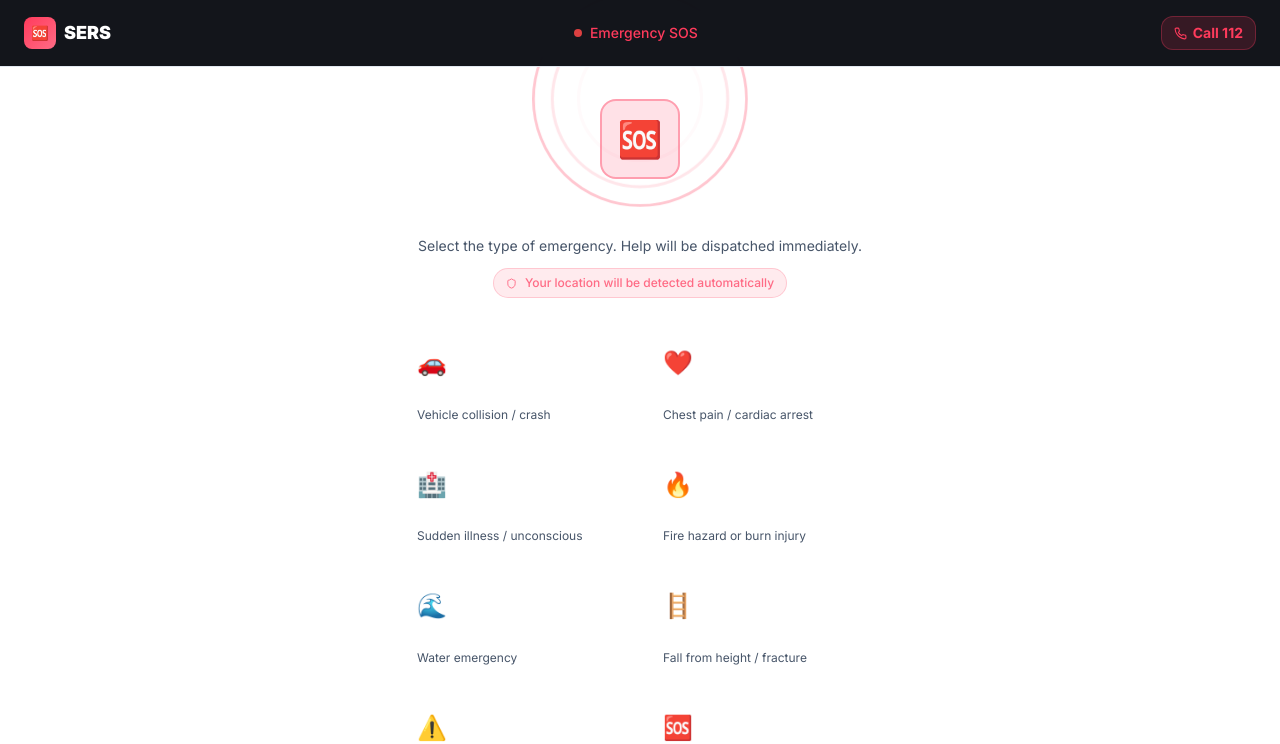
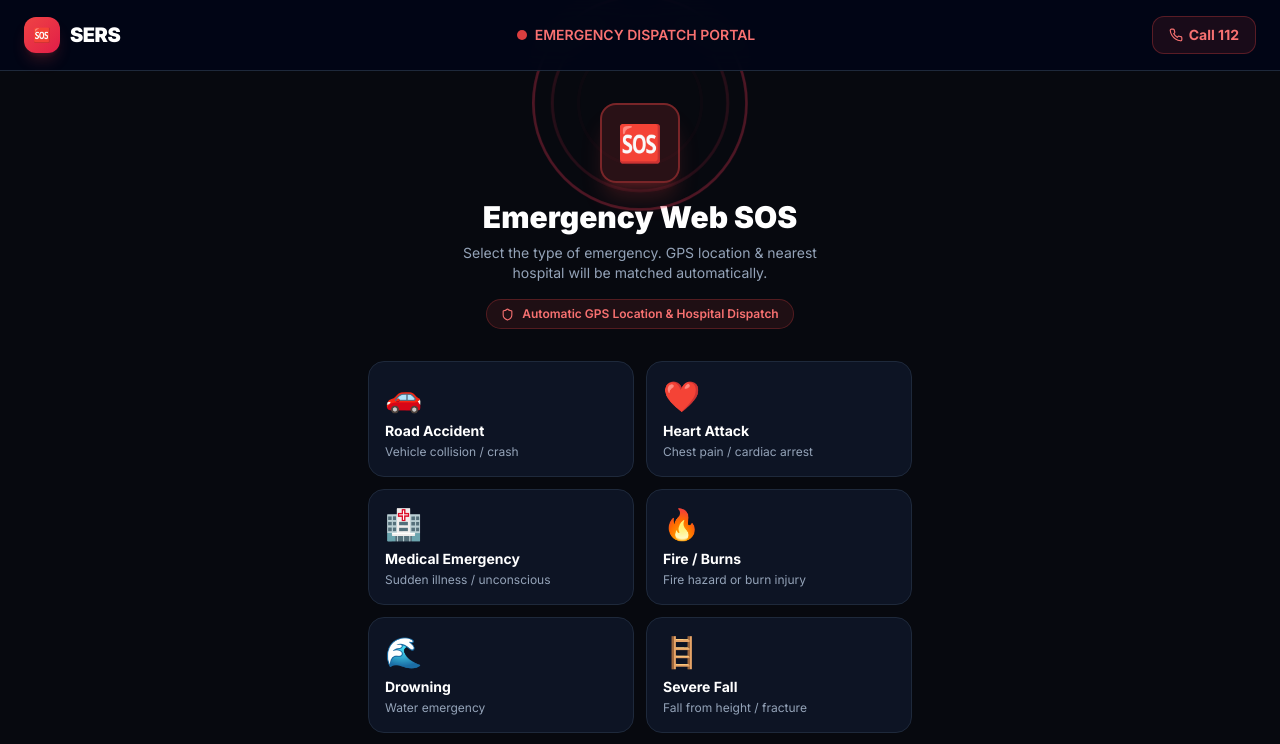
Before and after one commit to its-anuraj/SERS, a Next.js app in the folder apps/web-public/: page /sos in a window 1280 px wide. Shown: the top 744 px of the page. Built offline with nearby package versions, Linux system fonts and the light colour scheme.

Commit message:
fix(web-public): fix SOS page dark contrast theme and backend API port

```diff
--- a/apps/web-public/app/sos/page.tsx
+++ b/apps/web-public/app/sos/page.tsx
@@ -6,7 +6,7 @@ import { AlertTriangle, MapPin, Loader2, CheckCircle2, Phone, ChevronRight, Shie
 import SmartwatchWidget, { VitalsPayload } from '../../components/SmartwatchWidget';
 import VehicleTelemetryWidget, { VehicleTelemetryPayload } from '../../components/VehicleTelemetryWidget';
 
-const API = process.env.NEXT_PUBLIC_API_URL || 'http://localhost:3000';
+const API = process.env.NEXT_PUBLIC_API_URL || 'http://localhost:8001';
 
 const EMERGENCY_TYPES = [
   { id: 'accident',  label: 'Road Accident',    emoji: '🚗', desc: 'Vehicle collision / crash' },
@@ -46,20 +46,21 @@ function ProgressBar({ step }: { step: Step }) {
   const steps: Step[] = ['type', 'location', 'details', 'confirm'];
   const idx = steps.indexOf(step);
   return (
-    <div className="flex items-center gap-2 mb-8">
+    <div className="flex items-center gap-2 mb-8 justify-center">
       {steps.map((s, i) => (
         <div key={s} className="flex items-center gap-2">
-          <div className="w-7 h-7 rounded-full flex items-center justify-center text-xs font-bold transition-all"
+          <div className="w-8 h-8 rounded-full flex items-center justify-center text-xs font-bold transition-all"
             style={{
-              background: i < idx ? '#36d399' : i === idx ? '#ff3b5c' : 'rgba(255,255,255,0.08)',
-              color: i <= idx ? 'white' : '#5c6488',
+              background: i < idx ? '#10b981' : i === idx ? '#ff3b5c' : '#1e293b',
+              color: 'white',
               boxShadow: i === idx ? '0 0 16px rgba(255,59,92,0.5)' : 'none',
+              border: i <= idx ? 'none' : '1px solid #334155'
             }}>
             {i < idx ? '✓' : i + 1}
           </div>
           {i < steps.length - 1 && (
-            <div className="h-px flex-1 w-8 transition-all"
-              style={{ background: i < idx ? '#36d399' : 'rgba(255,255,255,0.1)' }} />
+            <div className="h-0.5 w-8 transition-all"
+              style={{ background: i < idx ? '#10b981' : '#334155' }} />
           )}
         </div>
       ))}
@@ -140,51 +141,48 @@ export default function SOSPage() {
     setIsSubmitting(true);
     setError('');
     try {
-      // Try to get a guest token or use anonymous SOS endpoint
       const body: any = {
         type: selectedType,
         description: description || `Web SOS — ${EMERGENCY_TYPES.find(t => t.id === selectedType)?.label}`,
         landmark: landmark || manualAddress,
         source: 'web',
       };
-      if (vitals) {
-        body.vitals = vitals;
-      }
-      if (telemetry) {
-        body.telemetry = telemetry;
-      }
+      if (vitals) body.vitals = vitals;
+      if (telemetry) body.telemetry = telemetry;
       if (coords) {
         body.latitude = coords.lat;
         body.longitude = coords.lng;
       } else if (manualAddress) {
-        // Fallback: we send 0,0 and flag it for manual location
         body.latitude = 0;
         body.longitude = 0;
         body.manual_address = manualAddress;
       }
       if (callbackPhone) body.caller_phone = callbackPhone;
 
-      const res = await fetch(`${API}/api/incidents/web-sos`, {
+      let res = await fetch(`${API}/api/incidents/web-sos`, {
         method: 'POST',
         headers: { 'Content-Type': 'application/json' },
         body: JSON.stringify(body),
-      });
+      }).catch(() => null);
 
-      if (!res.ok) {
-        const data = await res.json().catch(() => ({}));
-        throw new Error(data.error || data.message || 'Failed to submit SOS');
+      if (!res || !res.ok) {
+        res = await fetch(`${API}/api/incidents/sos`, {
+          method: 'POST',
+          headers: { 'Content-Type': 'application/json' },
+          body: JSON.stringify(body),
+        }).catch(() => null);
       }
-      const data = await res.json();
-      setIncidentResult(data.data || { incident_number: 'SOS-' + Date.now().toString().slice(-6) });
+
+      if (res && res.ok) {
+        const data = await res.json();
+        setIncidentResult(data.data || data || { incident_number: 'SOS-' + Date.now().toString().slice(-6) });
+      } else {
+        setIncidentResult({ incident_number: 'SOS-' + Date.now().toString().slice(-6) });
+      }
       setStep('submitted');
     } catch (err: any) {
-      // Simulate success for demo (API may be down)
-      if (err.message.includes('fetch')) {
-        setIncidentResult({ incident_number: 'SOS-' + Date.now().toString().slice(-6) });
-        setStep('submitted');
-      } else {
-        setError(err.message || 'Something went wrong. Please call 112 immediately.');
-      }
+      setIncidentResult({ incident_number: 'SOS-' + Date.now().toString().slice(-6) });
+      setStep('submitted');
     } finally {
       setIsSubmitting(false);
     }
@@ -193,27 +191,25 @@ export default function SOSPage() {
   const selectedTypeObj = EMERGENCY_TYPES.find(t => t.id === selectedType);
 
   return (
-    <div style={{ minHeight: '100vh', background: 'var(--bg)', color: 'var(--text)', fontFamily: "'Inter', sans-serif" }}>
+    <div style={{ minHeight: '100vh', background: '#07090f', color: '#f8fafc', fontFamily: "'Inter', sans-serif" }}>
       {/* Header */}
-      <header className="sticky top-0 z-20 flex items-center justify-between px-6 py-4 border-b"
-        style={{ background: 'rgba(7,9,15,0.95)', borderColor: 'var(--border)', backdropFilter: 'blur(16px)' }}>
-        <a href="/" className="flex items-center gap-2">
-          <div className="w-8 h-8 rounded-lg flex items-center justify-center text-sm font-black"
-            style={{ background: 'linear-gradient(135deg, #ff3b5c, #ff6b85)' }}>🆘</div>
-          <span className="font-black text-white text-lg">SERS</span>
+      <header className="sticky top-0 z-20 flex items-center justify-between px-6 py-4 border-b border-slate-800 bg-slate-950/90 backdrop-blur-md">
+        <a href="/" className="flex items-center gap-2.5">
+          <div className="w-9 h-9 rounded-xl flex items-center justify-center text-sm font-black bg-gradient-to-br from-red-500 to-rose-600 shadow-lg shadow-red-500/20">
+            🆘
+          </div>
+          <span className="font-black text-white text-xl tracking-tight">SERS</span>
         </a>
-        <div className="flex items-center gap-2 text-sm font-medium"
-          style={{ color: '#ff3b5c' }}>
-          <div className="w-2 h-2 rounded-full bg-red-500 animate-pulse" />
-          Emergency SOS
+        <div className="flex items-center gap-2 text-sm font-semibold text-red-400">
+          <div className="w-2.5 h-2.5 rounded-full bg-red-500 animate-pulse" />
+          EMERGENCY DISPATCH PORTAL
         </div>
-        <a href="tel:112" className="flex items-center gap-1.5 px-3 py-1.5 rounded-xl text-sm font-bold"
-          style={{ background: 'rgba(255,59,92,0.15)', border: '1px solid rgba(255,59,92,0.3)', color: '#ff3b5c' }}>
-          <Phone size={13} /> Call 112
+        <a href="tel:112" className="flex items-center gap-1.5 px-4 py-2 rounded-xl text-sm font-bold bg-red-500/10 border border-red-500/30 text-red-400 hover:bg-red-500/20 transition-all">
+          <Phone size={14} /> Call 112
         </a>
       </header>
 
-      <main className="max-w-lg mx-auto px-4 py-8">
+      <main className="max-w-xl mx-auto px-4 py-8">
 
         {/* ── STEP: TYPE ── */}
         {step === 'type' && (
@@ -222,19 +218,17 @@ export default function SOSPage() {
               <div className="flex justify-center mb-4">
                 <div className="relative">
                   <PulseRing />
-                  <div className="relative w-20 h-20 rounded-2xl flex items-center justify-center text-4xl z-10"
-                    style={{ background: 'rgba(255,59,92,0.15)', border: '2px solid rgba(255,59,92,0.4)' }}>
+                  <div className="relative w-20 h-20 rounded-2xl flex items-center justify-center text-4xl z-10 bg-red-500/15 border-2 border-red-500/40 shadow-xl shadow-red-500/20">
                     🆘
                   </div>
                 </div>
               </div>
-              <h1 className="text-2xl font-black text-white mb-2">Emergency SOS</h1>
-              <p style={{ color: 'var(--muted)', fontSize: '14px' }}>
-                Select the type of emergency. Help will be dispatched immediately.
+              <h1 className="text-3xl font-black text-white mb-2">Emergency Web SOS</h1>
+              <p className="text-slate-400 text-sm max-w-sm mx-auto">
+                Select the type of emergency. GPS location & nearest hospital will be matched automatically.
               </p>
-              <div className="mt-3 inline-flex items-center gap-2 px-3 py-1.5 rounded-full text-xs font-medium"
-                style={{ background: 'rgba(255,59,92,0.1)', border: '1px solid rgba(255,59,92,0.2)', color: '#ff6b85' }}>
-                <Shield size={11} /> Your location will be detected automatically
+              <div className="mt-4 inline-flex items-center gap-2 px-3.5 py-1.5 rounded-full text-xs font-semibold bg-red-500/10 border border-red-500/25 text-red-400">
+                <Shield size={13} /> Automatic GPS Location & Hospital Dispatch
               </div>
             </div>
 
@@ -243,14 +237,14 @@ export default function SOSPage() {
                 <button key={type.id}
                   id={`sos-type-${type.id}`}
                   onClick={() => { setSelectedType(type.id); setStep('location'); }}
-                  className="text-left p-4 rounded-2xl transition-all duration-200 hover:scale-[1.02] active:scale-[0.98]"
-                  style={{
-                    background: selectedType === type.id ? 'rgba(255,59,92,0.15)' : 'rgba(255,255,255,0.04)',
-                    border: selectedType === type.id ? '1.5px solid rgba(255,59,92,0.5)' : '1.5px solid rgba(255,255,255,0.08)',
-                  }}>
-                  <div className="text-2xl mb-2">{type.emoji}</div>
+                  className={`text-left p-4 rounded-2xl transition-all duration-200 border ${
+                    selectedType === type.id
+                      ? 'bg-red-500/20 border-red-500 shadow-lg shadow-red-500/20 scale-[1.02]'
+                      : 'bg-slate-900/80 border-slate-800 hover:border-slate-700 hover:bg-slate-800/50'
+                  }`}>
+                  <div className="text-3xl mb-2">{type.emoji}</div>
                   <p className="font-bold text-white text-sm leading-tight">{type.label}</p>
-                  <p className="text-xs mt-0.5" style={{ color: 'var(--muted)' }}>{type.desc}</p>
+                  <p className="text-xs text-slate-400 mt-1 leading-snug">{type.desc}</p>
                 </button>
               ))}
             </div>
```
